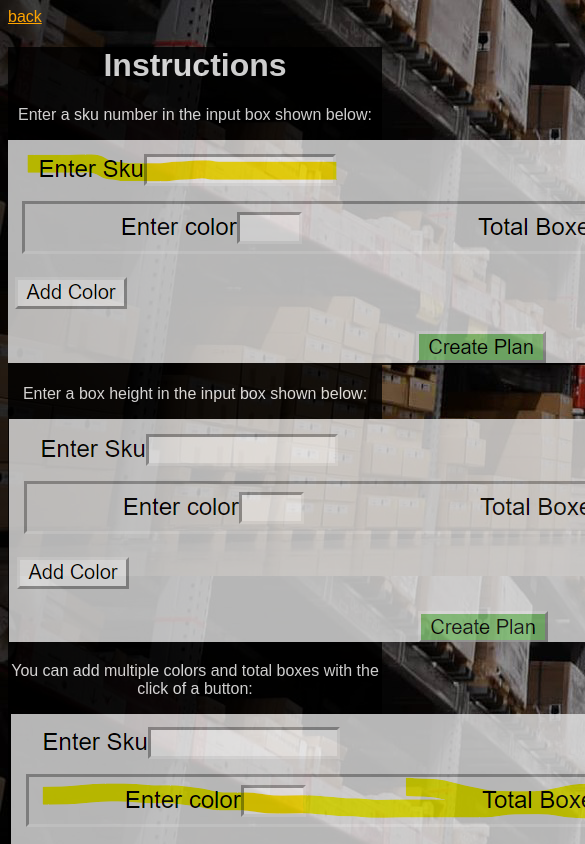
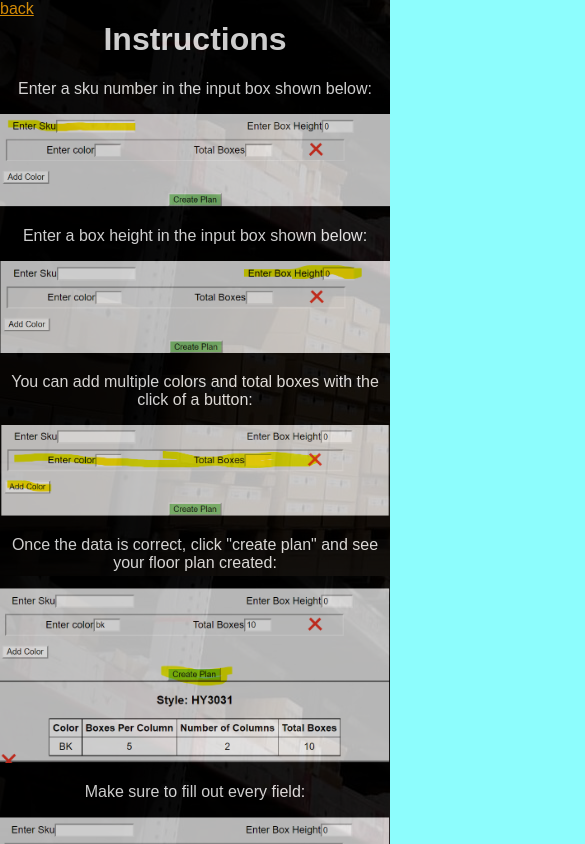
Before and after one commit to JasonGarcia131/Container-Unloading-Planner, a React (Create React App) app: page /Help in a window 390 px wide. Shown: the top 844 px of the page, 585 px wide, since content can reach past the window. Built offline with nearby package versions, Linux system fonts and the light colour scheme.

Commit message:
need to work on mobile view and clean up code

```diff
--- a/src/App.css
+++ b/src/App.css
@@ -2,6 +2,9 @@ body{
   font-family: sans-serif;
   background-color: rgb(141, 253, 253);
   background-image: url('../public/background.png');
+  padding: 0;
+  margin: 0%;
+  box-sizing: border-box;
 }
 
 a{
@@ -30,10 +33,16 @@ table > thead > tr, th, td {
 }
 
 .title{
-width: 100%;
-background-color: white;
-color: black;
+  width: 100%;
+  height: 50px;
+  text-align: center;
+  background-color: black;
+  color: white;
+  margin: 0%;
+}
 
+.formMargin{
+  margin: 15px;
 }
 
 .createPlanBtn{
@@ -116,6 +125,9 @@ font-weight: bold;
 }
 
 .helpPage{
+  position: absolute;
+  top: 0;
+  width: 100%;
   background-color: black;
   opacity: .8;
   color: white;
@@ -127,12 +139,22 @@ font-weight: bold;
   font-size: 1.5em;
 }
 
+.helpPage > div> div > img{
+  width: 100%;
+}
+
 .removeX{
   width:10%;
   position: relative;
   left: 0;
   top: 5px;
   cursor: pointer;
+}
+
+.backLink{
+  position: absolute;
+  top: 0;
+  left: 0;
 }
 
 .x{
@@ -168,3 +190,33 @@ font-weight: bold;
 padding: 5px;
 text-align: center;
 }
+
+@media only screen and (max-width: 1160px) {
+  .mainFormWrapper{
+    width: 60%;
+  }
+  .skuWrapper{
+    width: 100%;
+  }
+}
+
+@media only screen and (max-width: 971px) {
+  .mainFormWrapper{
+    width: 70%;
+  }
+
+  .subFormWrapper{
+    width: 60%;
+  }
+}
+
+@media only screen and (max-width: 946px) {
+  .mainFormWrapper{
+   display: flex;
+   flex-direction: column;
+  }
+
+  .subFormWrapper{
+    width: 60%;
+  }
+}
--- a/src/Main.js
+++ b/src/Main.js
@@ -1,47 +1,21 @@
 import "./App.css"
 import SkuForm from "./components/SkuForm";
-import React, {useState, useEffect} from "react";
+import React, {useEffect} from "react";
 import {Link} from "react-router-dom"
 
 function Main(){
 
   useEffect(()=>{},[])
-  const [skuForm, setSkuForm] = useState([]);
-
-//   const addInput = (e) => {
-//     e.preventDefault()
-//     setSkuForm([...skuForm, <SkuForm/>])
-// }
-
-// const removeInput = (index) => {
-//     let data = [...skuForm];
-//     data.splice(index,1);
-//     setSkuForm(data);
-// }
-
-// const mappedSkuField = skuForm.map((item, index) => {
-//   return  (
-//       <div key={index} className="mainFormFlex">
-//           {item}
-//           <button className="mainFormRemoveBtn" onClick={()=>removeInput(index)}>Remove</button>
-//       </div>
-//   )
-// })
     return(
       <div>
-        <Link to="/">back</Link>
-        {/* <h1 className="title">Container Unloading Plan</h1> */}
-        <SkuForm/>
+        <h1 className="title">Container Unloading Plan</h1>
+        <Link to="/" className="backLink">back</Link>
+        <div className="formMargin">
+          <SkuForm/>
+        </div>
+
       </div>
     )
-  // return (
-  //   <div className="main">
-  //     <h1>Container Unloading Planner</h1>
-  //     {mappedSkuField}
-  //     <button onClick={addInput}>Add New Sku</button>
-  //     <button>Master Submit</button>
-  //   </div>
-  // );
-}
+  }
 
 export default Main;
--- a/src/components/SkuForm.js
+++ b/src/components/SkuForm.js
@@ -88,8 +88,7 @@ function SkuForm(){
 
     }
 
-    //This function creates new input fields
-    const mappedColorField = colors.map((index) => {
+    const mappedColorField = colors.map((item, index) => {
         return  (
             <div key={index}>
                 <div className="subFormWrapper">
@@ -123,6 +122,43 @@ function SkuForm(){
         )
     })
 
+    // const mappedSkuField = arrayOfSkuForm.map((item, index) => {
+    //     return(
+    //         <div className="mainFormWrapper" key={index} >
+    //         <div className="skuWrapper">
+    //             <label htmlFor="sku">Enter Sku</label>
+    //             <input
+    //                 type="text"
+    //                 name="sku"
+    //                 value={formData.sku}
+    //                 onChange={handleChange}
+    //                 className="skuInput"
+    //             />
+    //             <label htmlFor="height">Enter Box height</label>
+    //             <input
+    //                 type="number"
+    //                 name="height"
+    //                 value={formData.height}
+    //                 onChange={handleChange}
+    //                 className="heightInput"
+    //             />
+    //               {mappedColorField}
+    //             <div className="subFormBtnFlex">
+    //                 <button onClick={addInput} className="skuWrapperBtns">Add Color</button>
+    //             </div>
+    //         </div>
+    //           {/* {clicked ? <Table formData={formData} colors={colors}/> : null} */}
+    //     </div>
+    //     )
+    // })
+
+    // return(
+    //     <div>
+    //         {mappedSkuField}
+    //         <button onClick={addSkuForm}>Add New Sku</button>
+    //         <button onClick={handleSave}>Save</button>
+    //     </div>
+    // )
     return(
         <div className="mainFormWrapper" >
             <div className="skuWrapper">
@@ -146,6 +182,8 @@ function SkuForm(){
                     className="heightInput"
                 />
                 </div>
+
+
                   {mappedColorField}
                 <div className="subFormBtnFlex">
                     <button onClick={addInput} className="skuWrapperBtns">Add Color</button>
--- a/src/pages/Help.js
+++ b/src/pages/Help.js
@@ -2,9 +2,9 @@ import {Link} from "react-router-dom"
 
 function Help(){
     return(
-        <div>
-            <Link to="/">back</Link>
-            <div className="helpPage">
+        <div className="helpPage">
+            <Link to="/" className="backLink">back</Link>
+            <div >
                 <h1>Instructions</h1>
                 <div>
                     <p>Enter a sku number in the input box shown below:</p>
```
Also changed, not shown: src/pages/Layout.js (deleted). Lines whose indentation alone changed are shown as unchanged.
